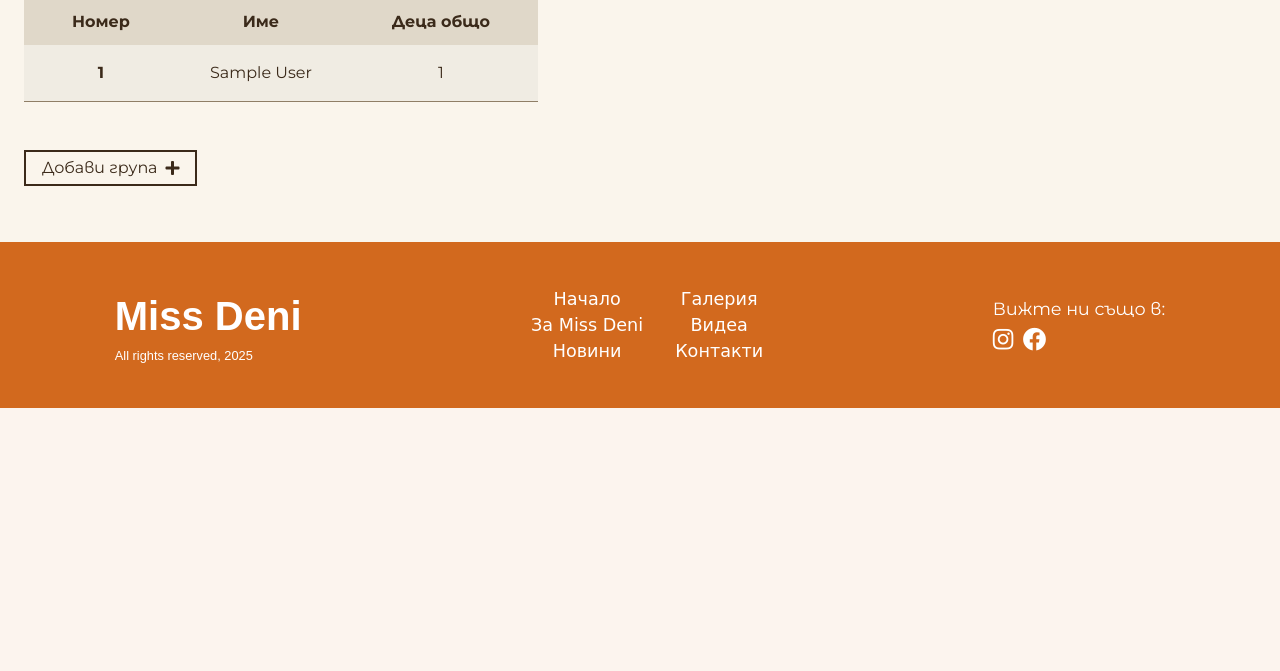
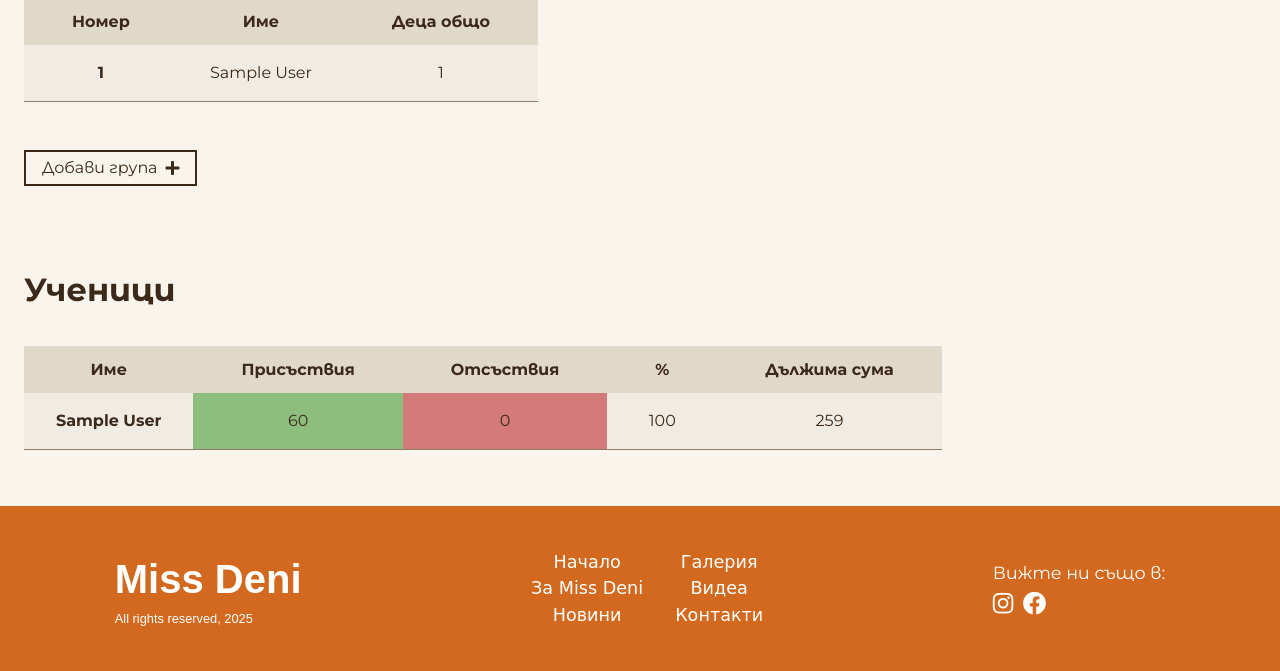
Before and after one commit to Mario-Lupo-Ciaponi/Miss_Deni, a Django app: page /accounts/admin-panel/ in a window 1280 px wide. Shown: the part 443-1114 px from the top of the page. Before the commit the page ends 851 px from the top, so only its background shows below. Run offline with Django 5.2, Linux system fonts and the light colour scheme; a user stored in the database is signed in; tables that the repository leaves empty hold one stand-in row (values such as "Sample post"); some libraries are stand-ins or nearby versions; some web fonts are replaced.

```diff
--- a/accounts/views.py
+++ b/accounts/views.py
@@ -53,7 +53,7 @@ class AdminPanelView(LoginRequiredMixin, IsSuperUserMixin, UserPassesTestMixin,
 
     def get_context_data(self, **kwargs):
         kwargs.update({
-            "children": Student.objects.all(),
+            "students": Student.objects.all(),
             "groups": Group.objects.all(),
         })
 
--- a/missDeni/urls.py
+++ b/missDeni/urls.py
@@ -25,6 +25,7 @@ urlpatterns = [
     path("", include("common.urls")),
     path("posts/", include("posts.urls")),
     path("accounts/", include("accounts.urls")),
+    path("students/", include("students.urls")),
 ]
 
 if settings.DEBUG:
--- /dev/null
+++ b/static/js/go-back-to-top.js
@@ -0,0 +1,3 @@
+function goBackToTop() {
+    window.scrollTo({top: 0, behavior: "smooth"});
+}
--- /dev/null
+++ b/static/js/toggle-class-on-scroll.js
@@ -0,0 +1,8 @@
+function toggleClassOnScroll() {
+    const goBackToTopElement = document.getElementById("go-back-to-top-btn");
+
+    if (document.documentElement.scrollTop >= 515) goBackToTopElement.classList.add("show");
+    else goBackToTopElement.classList.remove("show");
+}
+
+document.addEventListener("scroll", toggleClassOnScroll);
--- a/static/styles/accounts/admin-panel.css
+++ b/static/styles/accounts/admin-panel.css
@@ -42,28 +42,37 @@
   font-size: 3.5rem;
 }
 
-.group .groups-table {
+.table {
   border-collapse: collapse;
   text-align: center;
 }
 
-.group .groups-table thead {
+.table thead {
   background-color: #E0D8C9;
 }
 
-.group .groups-table thead th{
+.table thead th{
   padding: 0.7rem 3rem;
 }
 
-.group .groups-table tbody {
+.table tbody {
   background-color: #F0ECE3;
 }
 
-.group .groups-table tbody th,
-.group .groups-table tbody td{
+.table tbody th,
+.table tbody td{
   padding: 1rem 2rem;
   border-bottom: 1px solid #8F7E66;
 }
+
+.table tbody td.green-cell{
+  background-color: #8EBE7E;
+}
+
+.table tbody td.red-cell{
+  background-color: #D47A7A;
+}
+
 
 .group .add-group-div {
   display: flex;
--- a/students/models.py
+++ b/students/models.py
@@ -19,6 +19,8 @@ class Student(models.Model):
         to="Group",
         related_name="students",
         on_delete=models.DO_NOTHING,
+        null=True,
+        blank=True,
     )
 
     def __str__(self):
--- /dev/null
+++ b/students/urls.py
@@ -0,0 +1,11 @@
+from django.urls import path, include
+from . import views
+
+urlpatterns = [
+    path("groups/", include([
+        path("create/", views.CreateFormView.as_view(), name="create-group"),
+        path("<int:pk>/", include([
+           path("update/", views.UpdateFormView.as_view(), name="update-view"),
+        ]))
+    ])),
+]
--- a/templates/accounts/admin-panel.html
+++ b/templates/accounts/admin-panel.html
@@ -21,7 +21,7 @@
       <article class="total-article">
         <div class="content">
           <h2 class="article-title">Общо ученици</h2>
-          <p class="info">{{ children.count }}</p>
+          <p class="info">{{ students.count }}</p>
         </div>
 
         <i class="fas fa-child icon"></i>
@@ -52,7 +52,7 @@
       <h1 class="title">Групи</h1>
     </header>
 
-    <table class="groups-table">
+    <table class="table">
       <thead>
         <tr>
           <th scope="col">Номер</th>
@@ -72,7 +72,36 @@
     </table>
 
     <div class="add-group-div">
-      <a href="#" class="add-group"><span class="text">Добави група</span><i class="fas fa-plus"></i></a>
+      <a href="{% url "create-group" %}" class="add-group"><span class="text">Добави група</span><i class="fas fa-plus"></i></a>
     </div>
   </section>
+
+  <section class="students section">
+    <header class="header">
+      <h1 class="title">Ученици</h1>
+    </header>
+
+    <table class="table">
+      <thead>
+        <tr>
+          <th scope="col">Име</th>
+          <th scope="col">Присъствия</th>
+          <th scope="col">Отсъствия</th>
+          <th scope="col">%</th>
+          <th scope="col">Дължима сума</th>
+        </tr>
+      </thead>
+      <tbody>
+        {% for student in students %}
+        	<tr>
+            <th scope="row">{{ student }}</th>
+            <td class="green-cell">60</td>
+            <td class="red-cell">0</td>
+            <td>100</td>
+            <td>259</td>
+          </tr>
+        {% endfor %}
+      </tbody>
+    </table>
+  </section>
 {% endblock %}
--- a/templates/common/base.html
+++ b/templates/common/base.html
@@ -11,6 +11,8 @@
   <link rel="stylesheet" href="{% static 'styles/common/reset.css' %}">
   <link rel="stylesheet" href="https://use.fontawesome.com/releases/v5.10.2/css/all.css">
   <link rel="shortcut icon" href="{% static "images/logo/logo.png" %}" type="image/x-icon">
+  <script src="{% static "js/go-back-to-top.js" %}" defer></script>
+  <script src="{% static "js/toggle-class-on-scroll.js" %}" defer></script>
   {% block styles %}{% endblock %}
   <title>{% block title %}{% endblock %}</title>
 </head>
@@ -30,5 +32,8 @@
     {% endblock %}
   </main>
   {% include "common/footer.html" %}
+  <button id="go-back-to-top-btn" onclick="goBackToTop()">
+    <i class="fas fa-arrow-up icon"></i>
+  </button>
 </body>
 </html>
```
Also changed, not shown: static/styles/common/base.css (+29 -0 lines), students/forms.py (added, +49 -0 lines), students/views.py (+25 -1 lines), templates/students/group-form.html (added, +20 -0 lines), static/styles/students/group-form.css (added), students/migrations/0005_alter_student_group.py (added).
